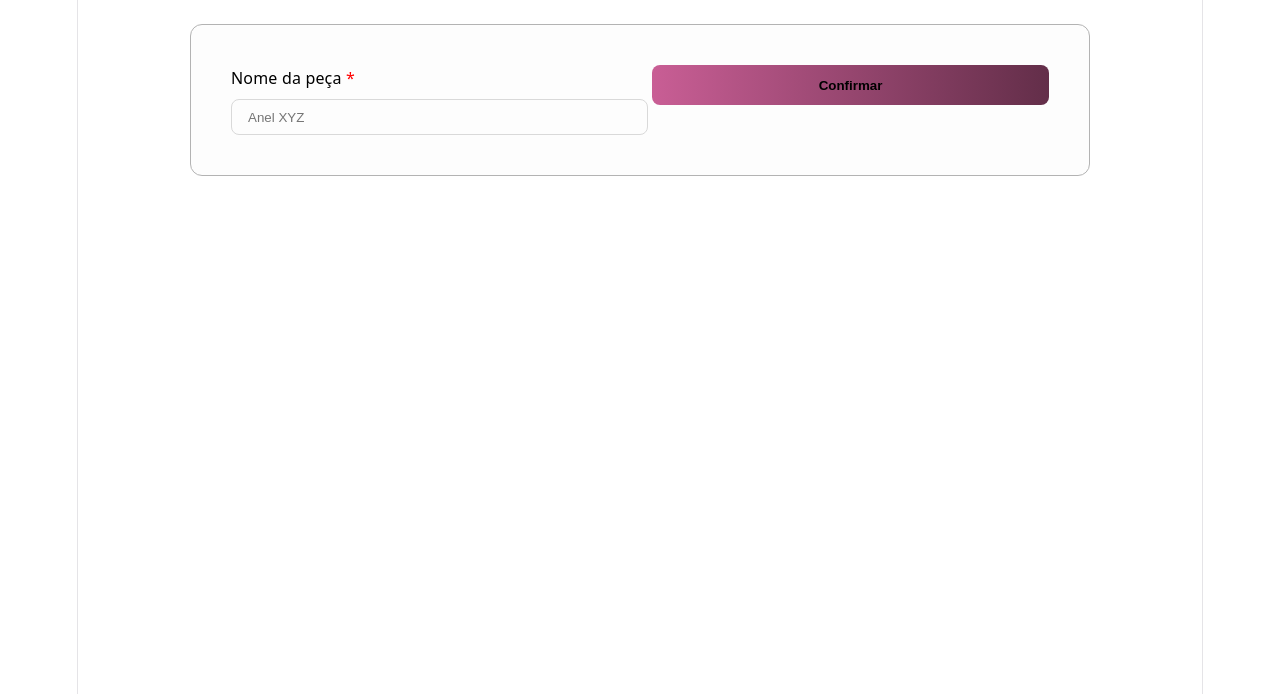
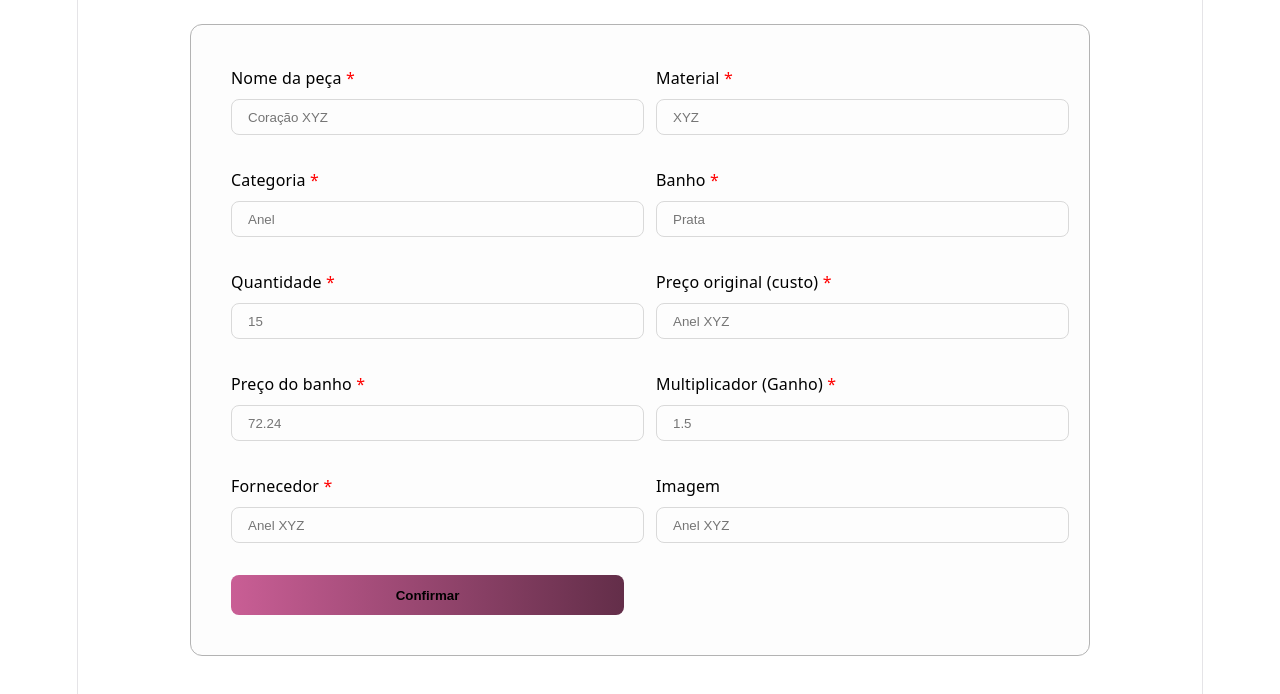
Before and after one commit to Ca-Ca-grupo8/FrontEnd, a React (Vite) app in the folder caeca/: page / in a window 1280 px wide. Shown: the top 694 px of the page. Built offline with nearby package versions, Linux system fonts and the light colour scheme; no server answers.

Commit message:
feat: integração com backend

```diff
--- a/caeca/package.json
+++ b/caeca/package.json
@@ -10,6 +10,7 @@
     "preview": "vite preview"
   },
   "dependencies": {
+    "axios": "^1.16.1",
     "react": "^19.2.6",
     "react-dom": "^19.2.6"
   },
--- a/caeca/src/App.jsx
+++ b/caeca/src/App.jsx
@@ -1,16 +1,86 @@
+import { useEffect, useState } from 'react'
 import CardForm from './components/layout/CardForm'
 import { Button } from './components/ui/Button'
 import { InputField } from './components/ui/InputField'
+import useFetch from './hooks/useFetch'
+import { banhoApi } from './service/banhoApi'
 
 function App() {
+
+  const [banhos, setBanhos] = useState([]);
+
+  useEffect(() => {
+    async function buscarDados() {
+      const listaTratada = await banhoApi.listarBanhos();
+      setBanhos(listaTratada);
+    }
+    buscarDados();
+  }, []);
+
   return (
     <>
       <CardForm>
         <InputField
           label={"Nome da peça"}
           type={"text"}
+          placeholder={"Coração XYZ"}
+          required={true}>
+        </InputField>
+        <InputField
+          label={"Material"}
+          type={"text"}
+          placeholder={"XYZ"}
+          required={true}>
+        </InputField>
+        <InputField
+          label={"Categoria"}
+          type={"text"}
+          placeholder={"Anel"}
+          required={true}>
+        </InputField>
+        <InputField
+          label={"Banho"}
+          type={"text"}
+          placeholder={"Prata"}
+          required={true}>
+        </InputField>
+        <InputField
+          label={"Quantidade"}
+          type={"number"}
+          placeholder={"15"}
+          required={true}>
+        </InputField>
+        <InputField
+          label={"Preço original (custo)"}
+          type={"number"}
           placeholder={"Anel XYZ"}
-          required={true}></InputField>
+          required={true}>
+        </InputField>
+        <InputField
+          label={"Preço do banho"}
+          type={"number"}
+          placeholder={"72.24"}
+          required={true}>
+        </InputField>
+        <InputField
+          label={"Multiplicador (Ganho)"}
+          type={"number"}
+          placeholder={"1.5"}
+          required={true}>
+        </InputField>
+        <InputField
+          label={"Fornecedor"}
+          type={"text"}
+          placeholder={"Anel XYZ"}
+          required={true}>
+        </InputField>
+        <InputField
+          label={"Imagem"}
+          type={"text"}
+          placeholder={"Anel XYZ"}
+          required={false}>
+        </InputField>
+
         <Button>Confirmar</Button>
       </CardForm>
     </>
--- /dev/null
+++ b/caeca/src/hooks/useFetch.jsx
@@ -0,0 +1,33 @@
+import { useState, useEffect } from 'react';
+
+export default function useFetch(url) {
+  const [data, setData] = useState(null);
+  const [loading, setLoading] = useState(true);
+  const [error, setError] = useState(null);
+
+  useEffect(() => {
+    const fetchData = async () => {
+      try {
+        setLoading(true);
+        const response = await fetch(url);
+
+        if (!response.ok) {
+          throw new Error(`Erro: ${response.status} - ${response.statusText}`);
+        }
+
+        const json = await response.json();
+        setData(json);
+        setError(null);
+      } catch (err) {
+        setError(err.message);
+        setData(null);
+      } finally {
+        setLoading(false);
+      }
+    };
+
+    fetchData();
+  }, [url]);
+
+  return { data, loading, error };
+}
--- /dev/null
+++ b/caeca/src/service/api.js
@@ -0,0 +1,10 @@
+import axios from 'axios';
+
+const api = axios.create({
+  baseURL: 'http://localhost:8080',
+  headers: {
+    'Content-Type': 'application/json',
+  }
+});
+
+export default api;
--- /dev/null
+++ b/caeca/src/service/banhoApi.js
@@ -0,0 +1,9 @@
+import { toResponse } from "../utils/banhoMapper";
+import api from "./api"
+
+export const banhoApi = {
+    listarBanhos: async () => {
+        const response = await api.get('/banhos');
+        return response.data.map(e => toResponse(e));
+    }
+}
--- a/caeca/src/styles/CardForm.css
+++ b/caeca/src/styles/CardForm.css
@@ -20,7 +20,7 @@
 .card-form-grid {
   display: grid;
   grid-template-columns: repeat(2, 1fr);
-  gap: 24px;
+  gap: 32px;
 }
 
 .card-form-actions {
--- /dev/null
+++ b/caeca/src/utils/banhoMapper.js
@@ -0,0 +1,6 @@
+export function toResponse(response) {
+    return {
+        id: response.idBanho,
+        nome: response.nome
+    }
+}
```
Also changed, not shown: caeca/src/components/ui/SelectField.jsx (added, +16 -0 lines), 1 other file (tests, documents, lock files or other folders).
